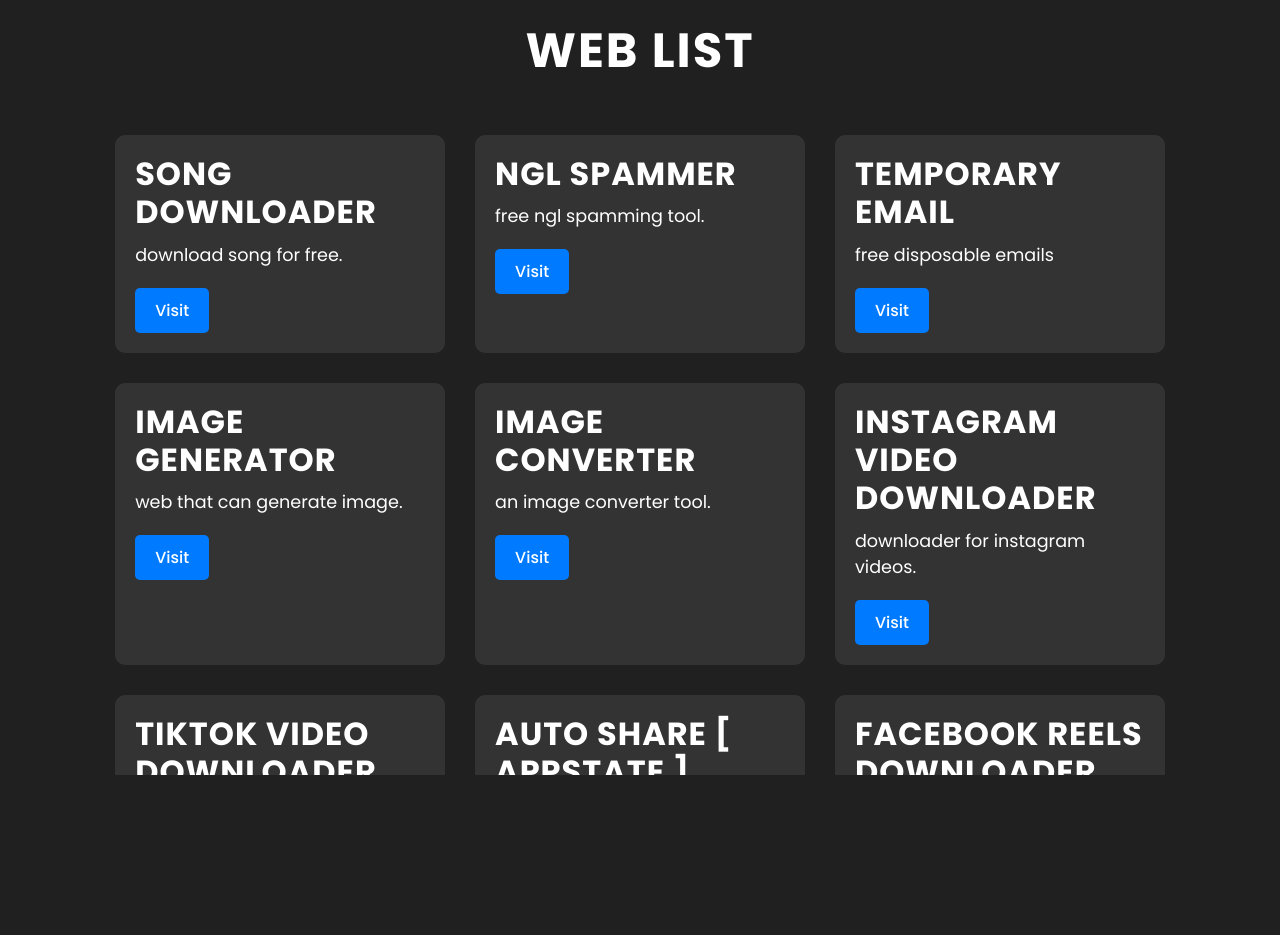
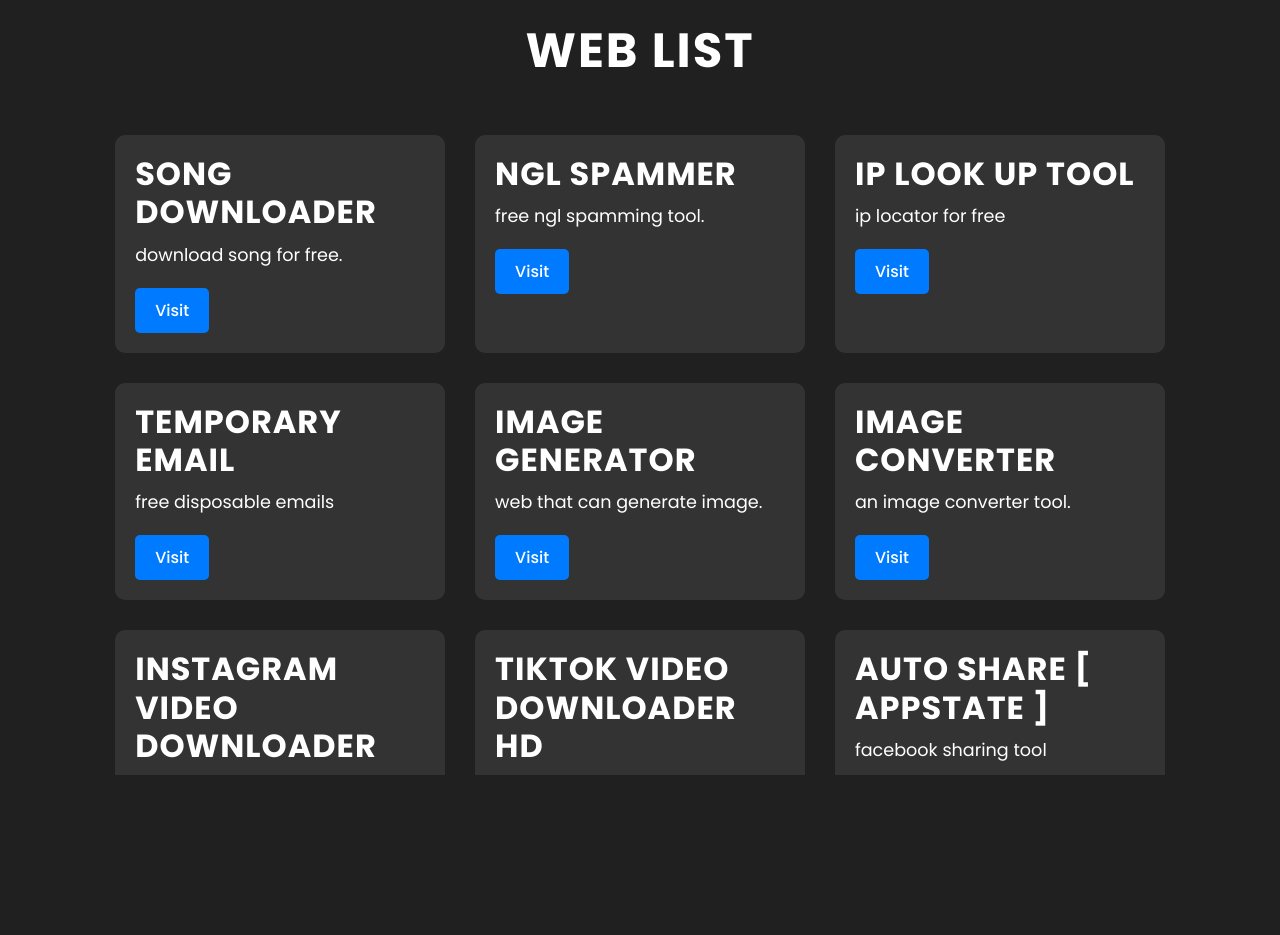
Before and after one commit to ZCDSPH/WEBS, a website: page public/index.html in a window 1280 px wide. Shown: the part 1520-2455 px from the top of the page. Drawn offline with Linux system fonts and the light colour scheme.

Commit message:
Update index.html

```diff
--- a/public/index.html
+++ b/public/index.html
@@ -65,6 +65,13 @@
                 <p class="web-desc">FREE NGL SPAMMING TOOL.</p>
 
                 <a href="https://nglspammerfree.onrender.com" target="_blank" class="btn">Visit</a>
+            </div>
+
+              <div class="web-box">
+                <h3 class="web-title">IP LOOK UP TOOL</h3>
+                <p class="web-desc">IP LOCATOR FOR FREE</p>
+
+                <a href="https://iplookuptoolbyzcdsph-4r5h.onrender.com/" target="_blank" class="btn">Visit</a>
             </div>
 
              <div class="web-box">
```
